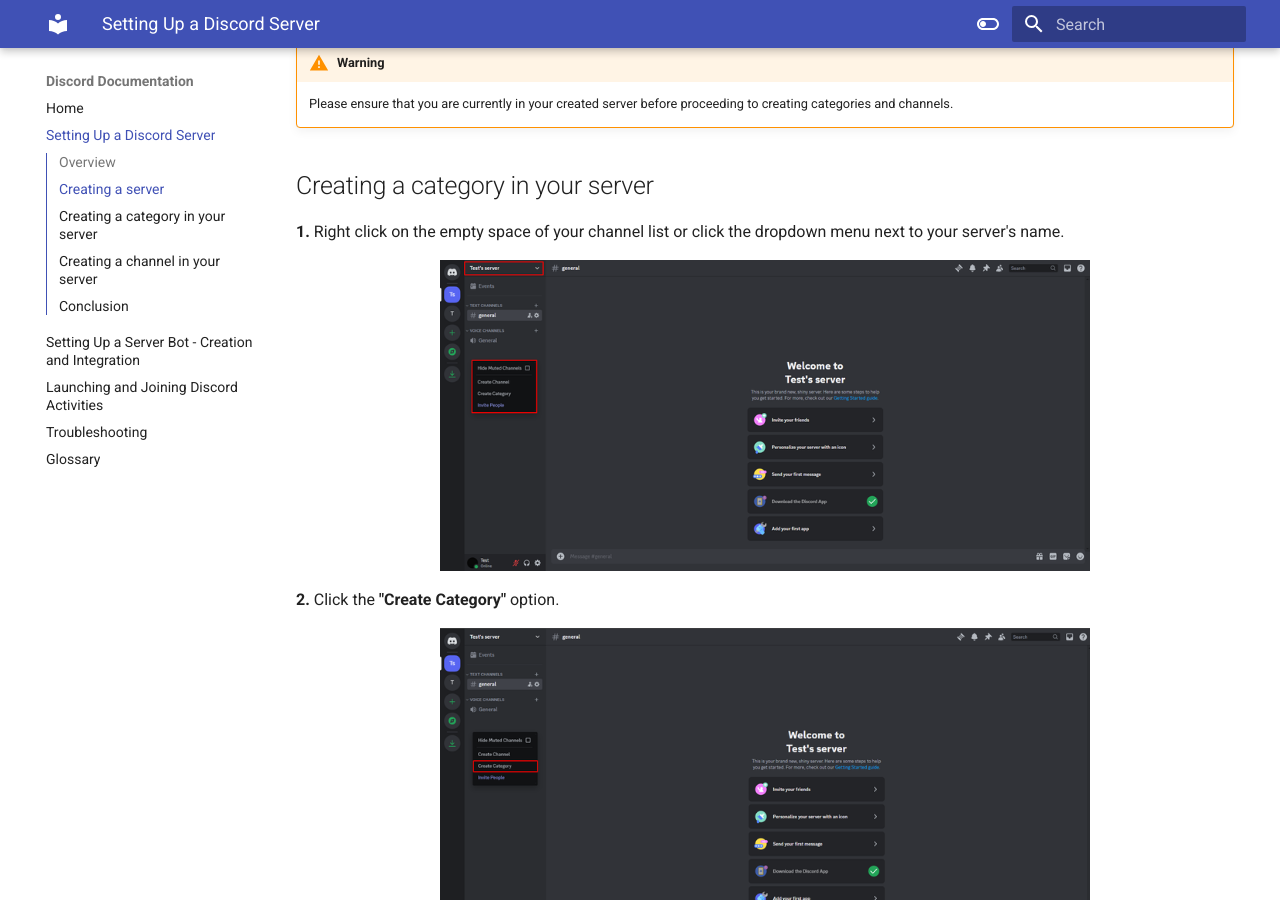
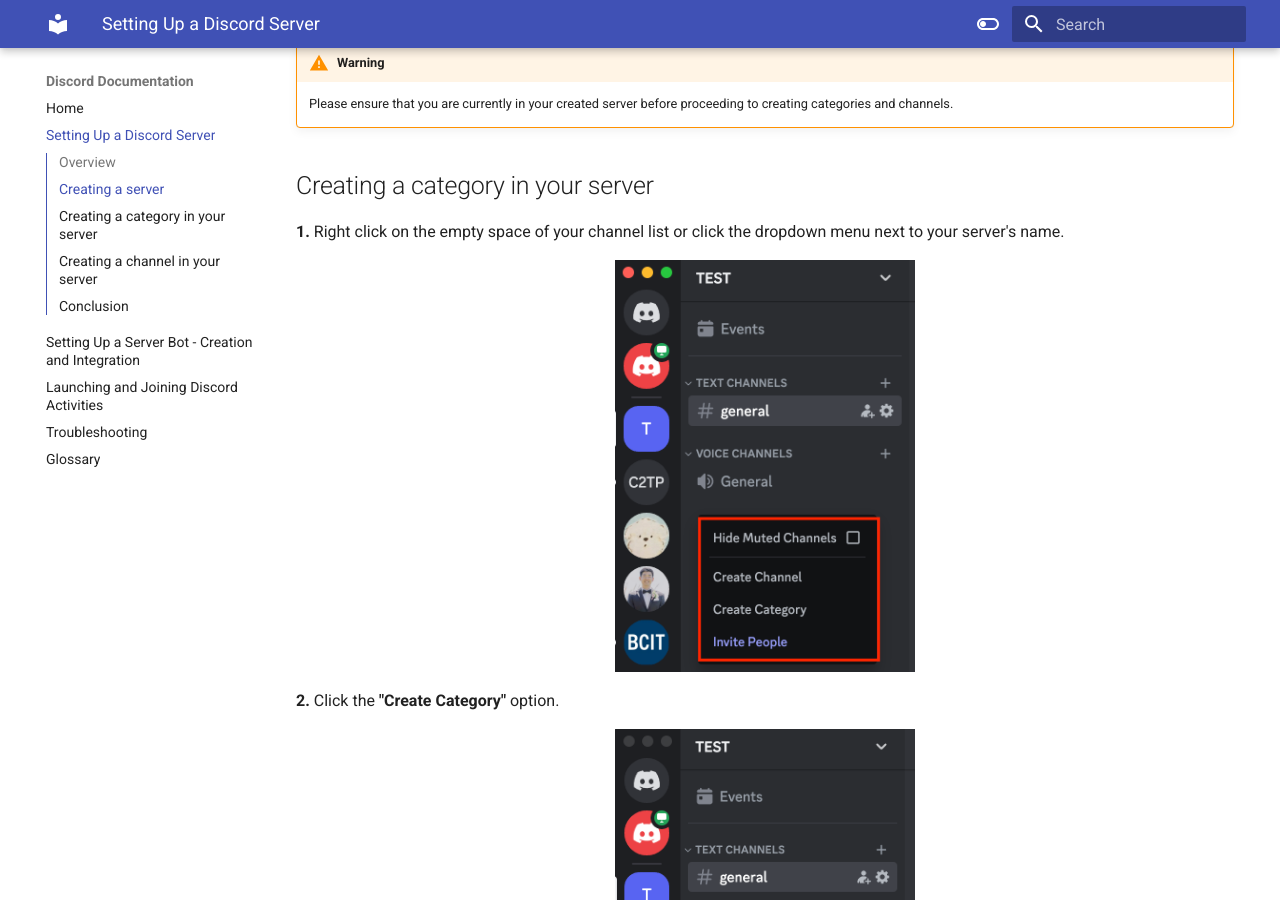
Before and after one commit to marcangelo1/Discord-Documentation, an MkDocs documentation site: the page built from docs/Task1.md, in a window 1280 px wide and 900 px high, scrolled down 2258 px. Built offline with MkDocs 1.6.1 and Material for MkDocs 9.7.7, drawn with Linux system fonts in a browser that asks for light colours.

Commit message:
Fix Task 1 images

```diff
--- a/docs/Task1.md
+++ b/docs/Task1.md
@@ -46,12 +46,12 @@
 
 **1.** Right click on the empty space of your channel list or click the dropdown menu next to your server's name.
 <figure markdown="span">
-  ![](Assets/Task1 Assets/twooptions.png){ width="650" }
+  ![](Assets/Task1 Assets/Server.png){ width="300" }
 </figure>
 
 **2.** Click the **"Create Category"** option.
 <figure markdown="span">
-  ![](Assets/Task1 Assets/createcategory.png){ width="650" }
+  ![](Assets/Task1 Assets/Category.png){ width="300" }
 </figure>
 
 **3.** Give your category a descriptive name.
@@ -81,12 +81,12 @@
 
 **1.** Right click on the empty space of your channel list or click the dropdown menu next to your server's name.
 <figure markdown="span">
-  ![](Assets/Task1 Assets/twooptions.png){ width="650" }
+  ![](Assets/Task1 Assets/Server.png){ width="300" }
 </figure>
 
 **2.** Click the **"Create Channel"** option.
 <figure markdown="span">
-  ![](Assets/Task1 Assets/createchannel.png){ width="650" }
+  ![](Assets/Task1 Assets/Channel.png){ width="300" }
 </figure>
 
 **3.** Click the type of channel you want to make, either **Text** or **Voice** channel.
```
Also changed, not shown: docs/Assets/Task1 Assets/Category.png (added), docs/Assets/Task1 Assets/Channel.png (added), docs/Assets/Task1 Assets/Server.png (added).
